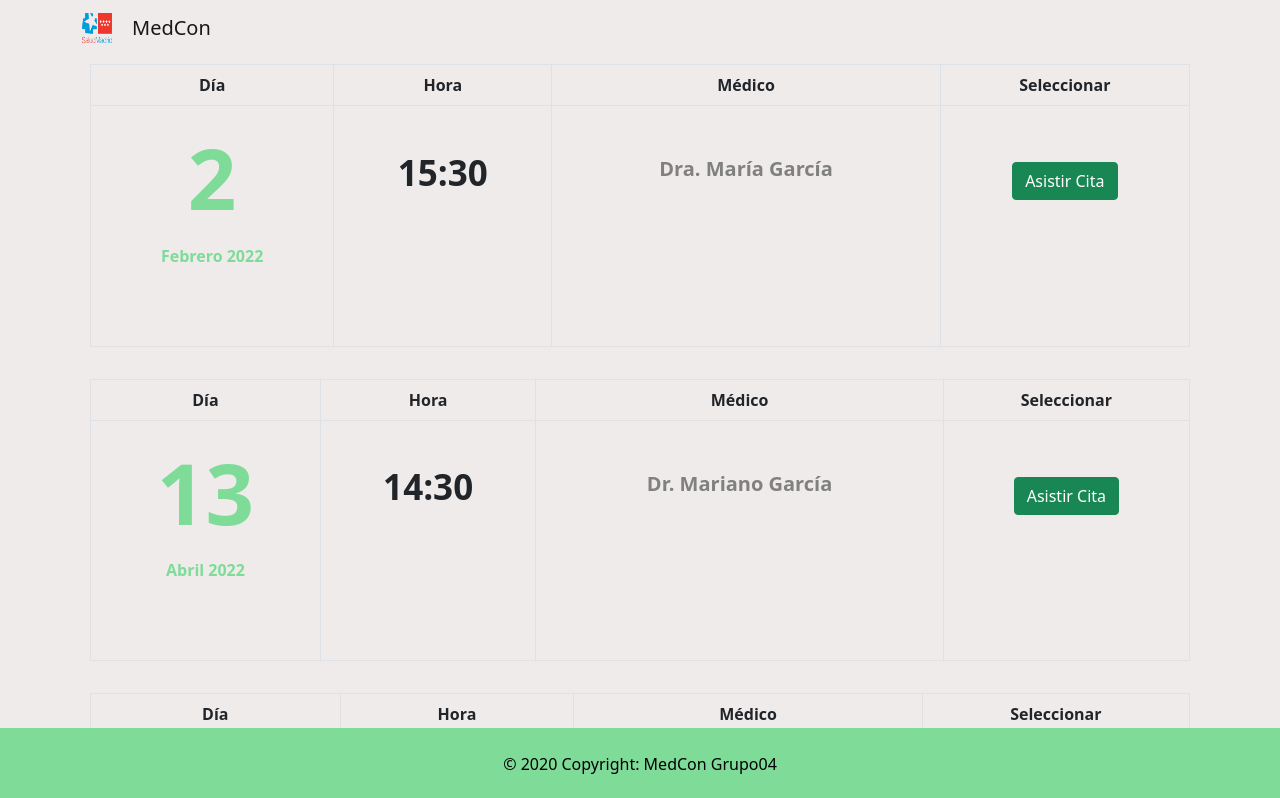
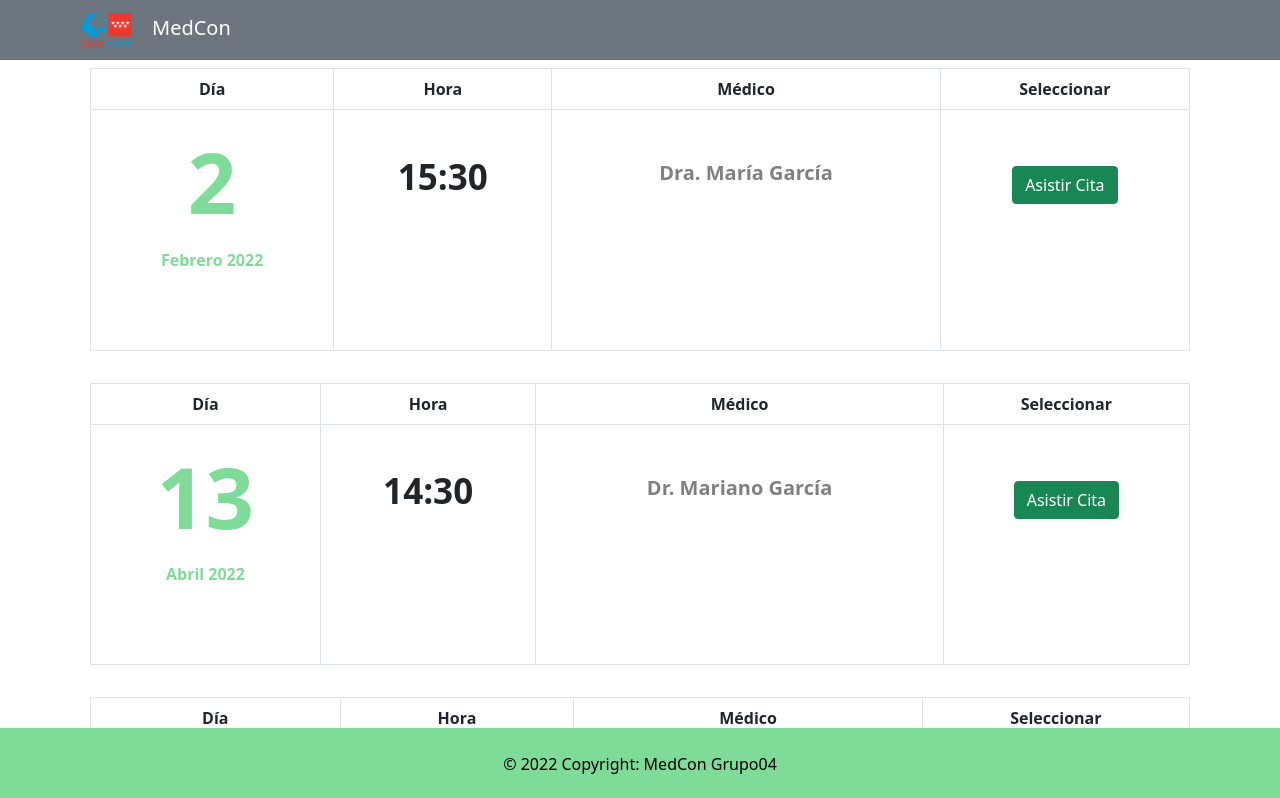
Before and after one commit to javiermofru/MedCon, a React (Create React App) app in the folder Sprint3/: page /citas in a window 1280 px wide. Shown: the top 798 px of the page. Built offline with nearby package versions, Linux system fonts and the light colour scheme.

Commit message:
Co-authored-by: Javier Moreno Frutos <javiermofru@users.noreply.github.com>

```diff
--- a/Sprint3/src/App.css
+++ b/Sprint3/src/App.css
@@ -1,6 +1,6 @@
 .App {
   text-align: center;
-  background-color: rgb(239, 235, 235);
+  //background-color: rgb(239, 235, 235);
 }
 
 .App-logo {
--- a/Sprint3/src/App.js
+++ b/Sprint3/src/App.js
@@ -10,26 +10,26 @@ import {
 } from 'react-router-dom';
 import Home from './Componentes/Home';
 import Footer from './Componentes/Footer'
-import Login from './Componentes/Login';
+import Login from './Componentes/Paciente/Login';
 import Comprobacion from './Componentes/Comprobación'
 
 function App() {
   return (
     <div className="App">
 
-      <Navbar className='bg-gray-200 opacity-100'>
+      <Navbar className='bg-secondary opacity-100'>
         <Container>
           <Navbar.Brand href="/">
 
         <img
             alt=""
             src={logo}
-            width="30"
-            height="30"
+            width="50"
+            height="auto"
             className="d-inline-block align-top"
           />
 
-        <span >MedCon</span>
+        <span className='text-white' >MedCon</span>
         </Navbar.Brand>
       </Container>
     </Navbar>
--- a/Sprint3/src/Assets/CitasPaciente.css
+++ b/Sprint3/src/Assets/CitasPaciente.css
@@ -1,3 +1,7 @@
+.principal {
+  background-color: white;
+}
+
 #fechaNumero {
     font-size: 85px;
     color: #7edb98;
--- a/Sprint3/src/Componentes/CitasPaciente.js
+++ b/Sprint3/src/Componentes/CitasPaciente.js
@@ -9,9 +9,8 @@ let datos = JSON.parse(JSON.stringify(data));
 
 const Fecha = (props) => {
   return (
-    <div>
-
-      <div className="container">
+    <div style={{backgroundColor: 'white'}}>
+          <div className="container">
         <div className="row">
           <div className="col-12">
             <table className="table table-bordered">
@@ -86,7 +85,7 @@ const Fecha = (props) => {
 export const CitasPaciente = (props) => {
   return (
     <Container>
-      <Table responsive cellpadding="20">
+      <Table responsive cellPadding="20">
         <thead>
           <Fechas />
         </thead>
--- a/Sprint3/src/Componentes/Footer.js
+++ b/Sprint3/src/Componentes/Footer.js
@@ -2,7 +2,7 @@ import React from "react"
 import '../App.css'
 
 const Footer = () => <footer id="ft" className="page-footer font-small blue pt-6">
-    <div className="footer-copyright text-center py-4">© 2020 Copyright: MedCon Grupo04
+    <div className="footer-copyright text-center py-4">© 2022 Copyright: MedCon Grupo04
     </div>
 
 </footer>
--- a/Sprint3/src/Componentes/Home.js
+++ b/Sprint3/src/Componentes/Home.js
@@ -14,8 +14,10 @@ function Home() {
           </Card.Text>
           <div className='btn-group-vertical'>
             <Button href='paciente' variant="primary" className='btn btn-success btn-lg mt-2 rounded-0 '>Paciente</Button>
-            <Button variant="medico" className='btn btn-success btn-lg mt-2 rounded-0'>Médico</Button>
-          </div>
+            <Button href="medico" className='btn btn-success btn-lg mt-2 rounded-0'>Médico</Button>
+            <Button href="salaespera" className='btn btn-success btn-lg mt-2 rounded-0'>Sala de espera</Button>
+
+            </div>
         </Card.Body>
       </Card>
       </div>
--- a/Sprint3/src/Componentes/Inputdni.js
+++ b/Sprint3/src/Componentes/Paciente/Inputdni.js
@@ -1,5 +1,5 @@
 import React from "react";
-import "../Assets/Login.css";
+import "../../Assets/Paciente/Login.css";
 import {Link} from 'react-router-dom'
 import { CheckCircle, ArrowRight} from 'react-bootstrap-icons'
 
--- a/Sprint3/src/Componentes/Login.js
+++ b/Sprint3/src/Componentes/Paciente/Login.js
@@ -1,8 +1,8 @@
-import React, { Component, useRef } from "react";
-import "../Assets/Login.css";
+import React from "react";
 import { Card} from "react-bootstrap";
-import { ReactDOM } from "react";
 import Inputdni from "./Inputdni";
+
+import "../../Assets/Paciente/Login.css";;
 
 export default class Login extends React.Component {
     render() {
```
Also changed, not shown: Sprint3/src/Assets/Paciente/Login.css (renamed from Sprint3/src/Assets/Login.css), 1 other file (tests, documents, lock files or other folders).
